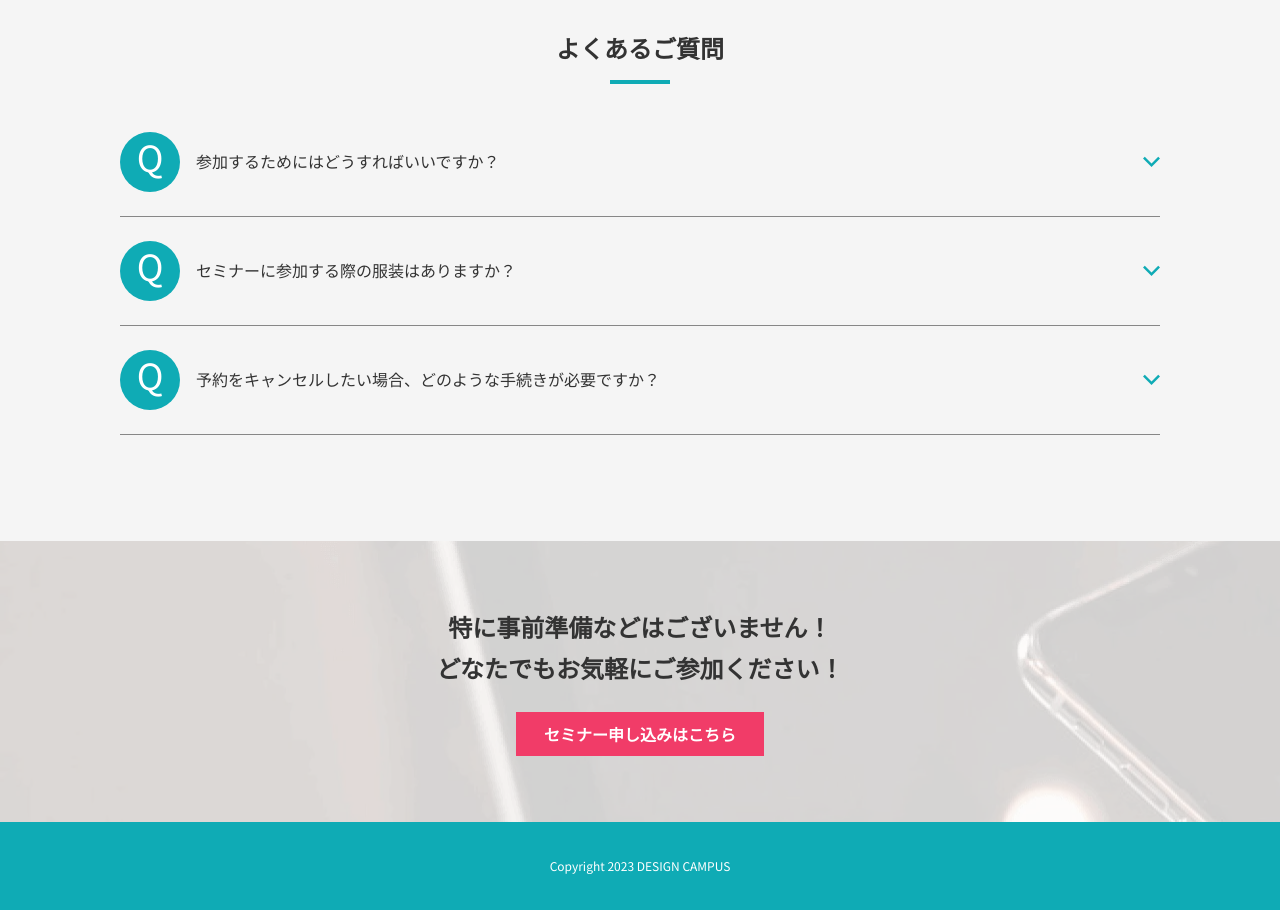
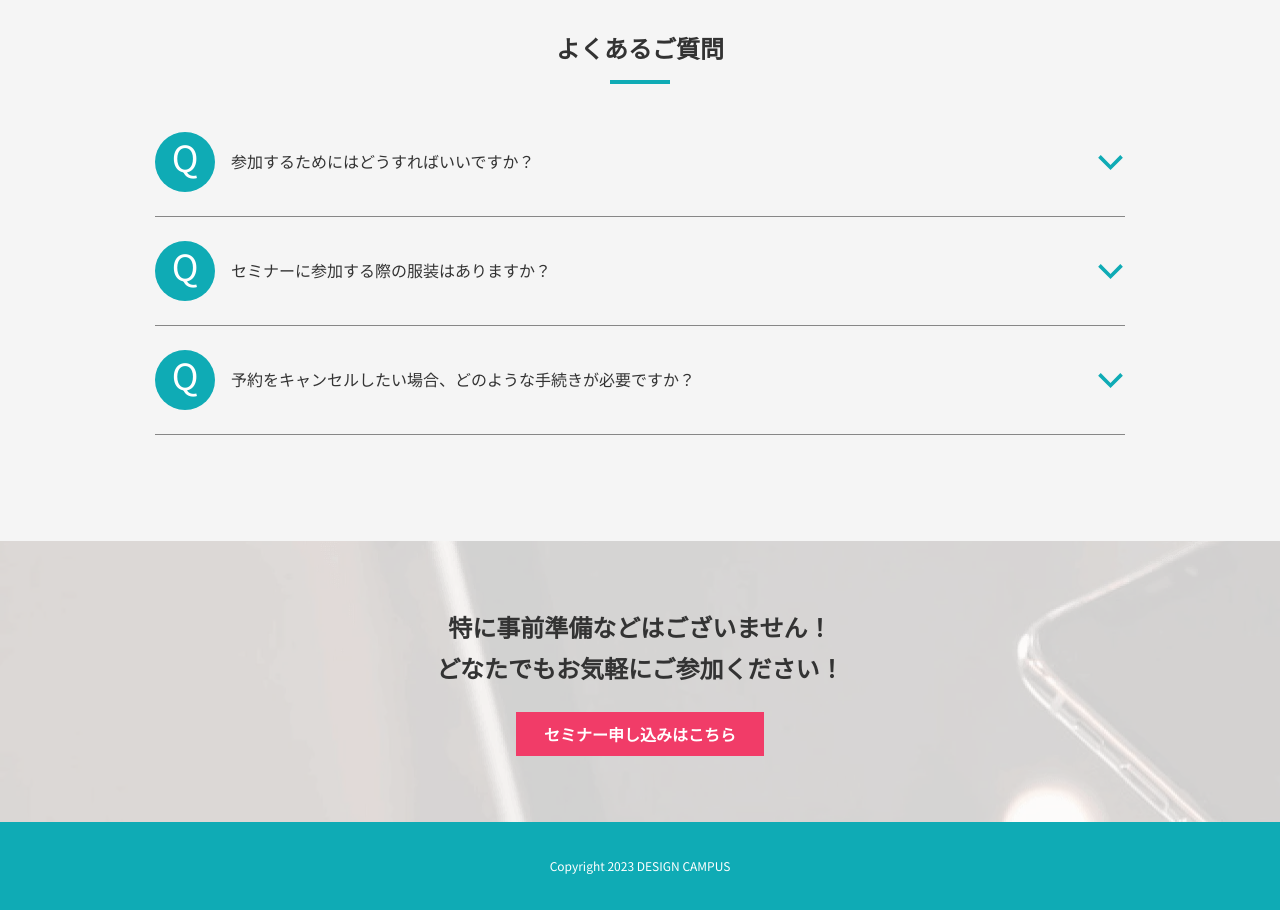
Before and after one commit to kido-portfolio/lp-design-campus, a plain HTML site: page index.html in a window 1280 px wide. Shown: the part 4220-5130 px from the top of the page. Drawn offline with Linux system fonts and the light colour scheme.

Commit message:
Fix: FAQ item behavior.

```diff
--- a/assets/css/base.css
+++ b/assets/css/base.css
@@ -35,6 +35,8 @@
   -------------------------*/
   --transition-base: 0.2s ease;
   --transition-slow: 0.4s ease;
+
+  interpolate-size: allow-keywords;
 }
 
 *:not(dialog) {
--- a/assets/css/style.css
+++ b/assets/css/style.css
@@ -720,6 +720,7 @@
 
   @media screen and (min-width: 768px) {
     grid-template-columns: 1fr 1fr 1fr;
+
     padding-inline: 0;
   }
 }
@@ -973,6 +974,13 @@
   @media screen and (min-width: 768px) {
     padding-block: 5.5rem 6.625rem;
   }
+
+  & .l-container {
+    @media screen and (min-width: 768px) {
+      max-width: 60.625rem;
+      width: 100%;
+    }
+  }
 }
 
 .l-faq__list {
@@ -996,6 +1004,18 @@
   &[open] > .c-faq__item-summary::after {
     transform: rotate(0deg);
   }
+
+  &::details-content {
+    height: 0;
+    overflow: clip;
+    transition:
+      height 0.2s ease,
+      content-visibility 0.2s allow-discrete;
+  }
+
+  &[open]::details-content {
+    height: auto;
+  }
 }
 
 /*-------------------------
@@ -1003,18 +1023,26 @@
 -------------------------*/
 .c-faq__item-summary {
   display: grid;
-  grid-template-columns: auto 1fr auto;
+  grid-template-columns: auto minmax(auto, 66.7vw) auto;
   gap: 1rem;
   align-items: center;
 
+  @media screen and (min-width: 768px) {
+    grid-template-columns: auto minmax(auto, 100%) auto;
+  }
+
   &::after {
     content: '';
-    flex: 0 0 17px;
     width: 17px;
     height: 11px;
     background: url('../images/arrow-faq.svg') center / contain no-repeat;
     transform: rotate(180deg);
     transition: var(--transition-base);
+
+    @media screen and (min-width: 768px) {
+      width: 28px;
+      height: 16px;
+    }
   }
 }
 
@@ -1043,7 +1071,7 @@
 }
 
 .c-faq__item-title {
-  width: 66.67vw;
+  width: 100%;
 
   font-size: 1rem;
   line-height: 1.7;
```
